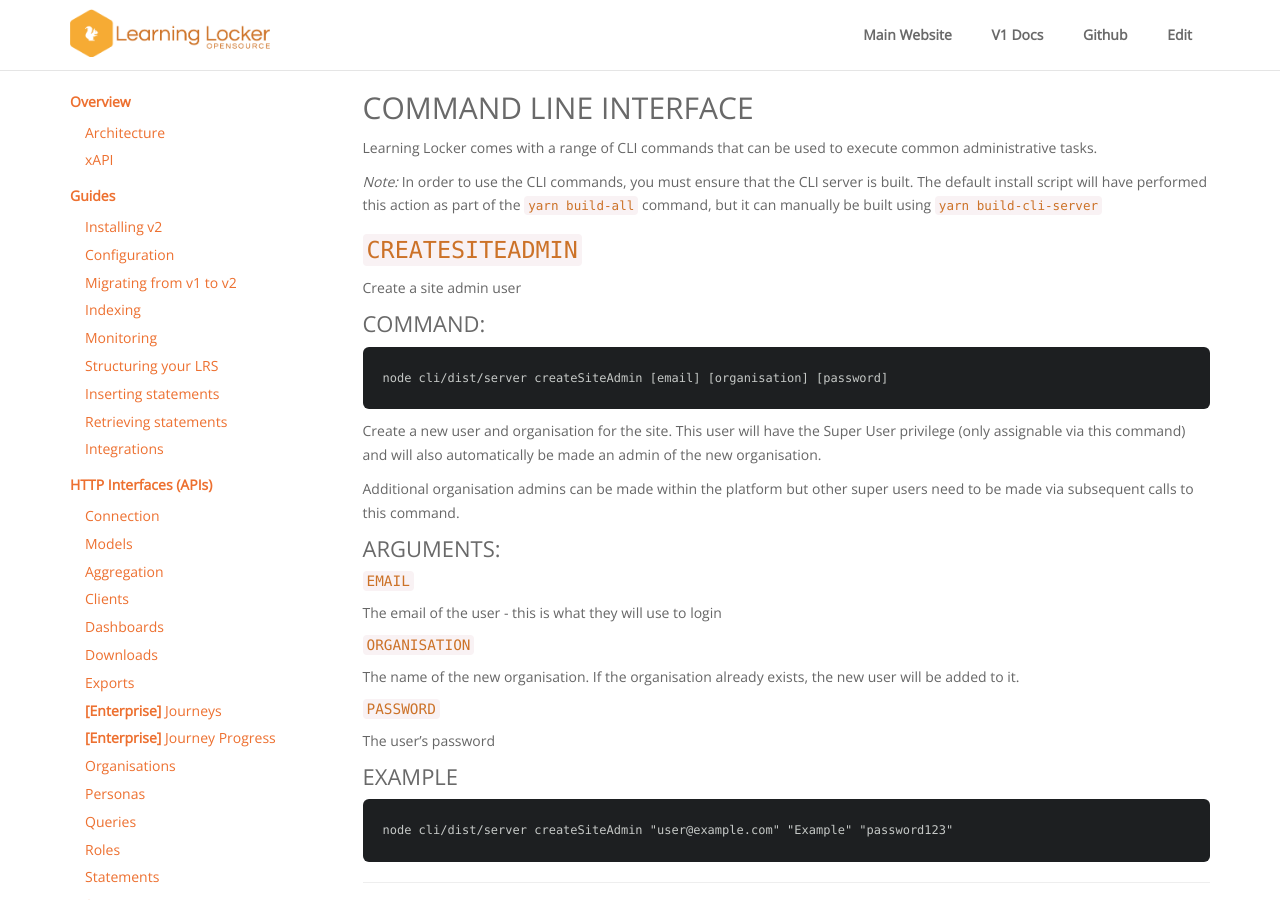
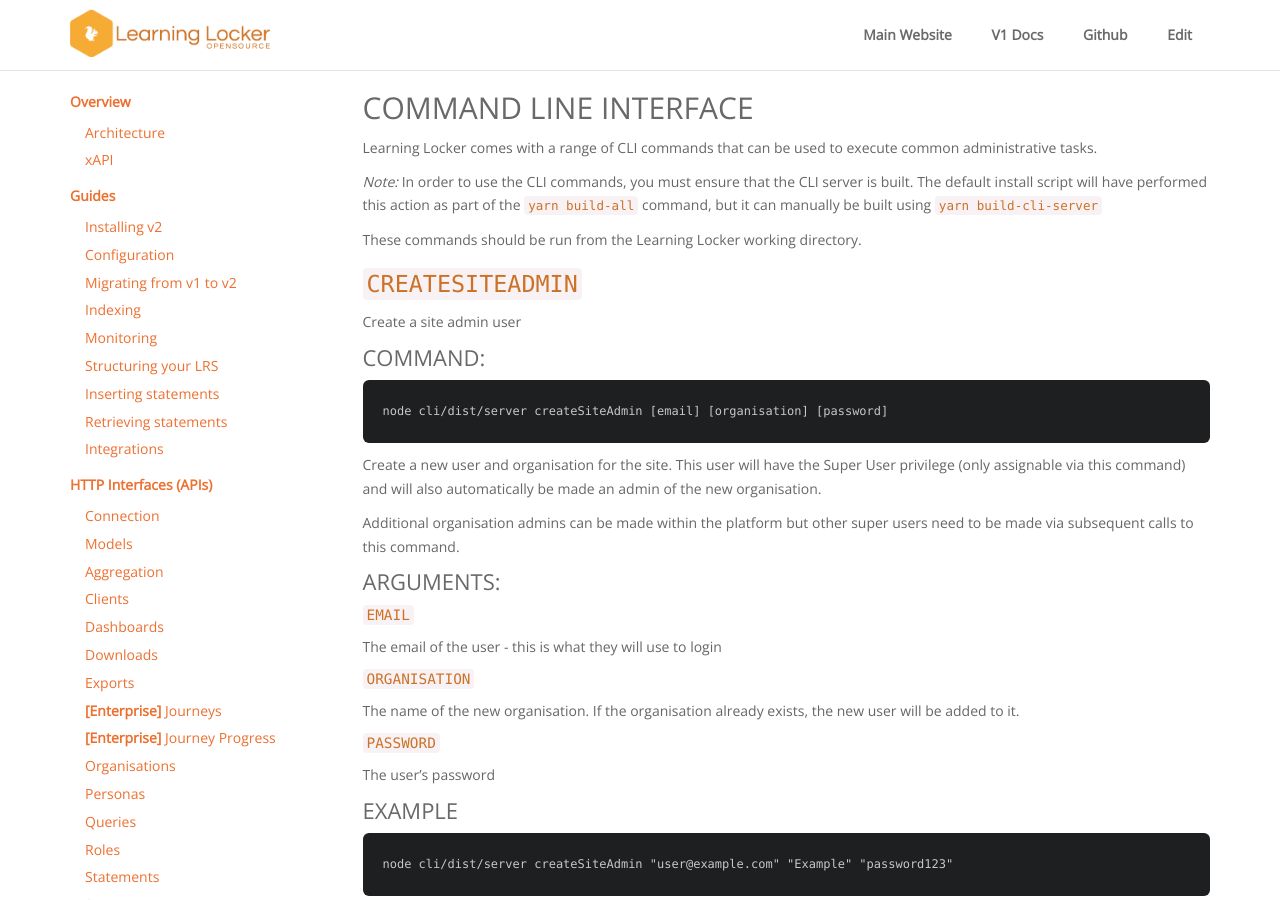
Before and after one commit to LearningLocker/docs, a Jekyll site: the page built from src/guides-cli.md, in a window 1280 px wide and 900 px high. Built offline with Jekyll 4.4.1, drawn with Linux system fonts in a browser that asks for light colours; nearby versions of some CDN libraries; our own code applies the rules of GitHub Pages for plain Markdown files.

Commit message:
Update guides-cli.md

```diff
--- a/src/guides-cli.md
+++ b/src/guides-cli.md
@@ -7,6 +7,7 @@
 
 _Note:_ In order to use the CLI commands, you must ensure that the CLI server is built. The default install script will have performed this action as part of the `yarn build-all` command, but it can manually be built using `yarn build-cli-server`
 
+These commands should be run from the Learning Locker working directory.
 
 ## `createSiteAdmin`
 
```
